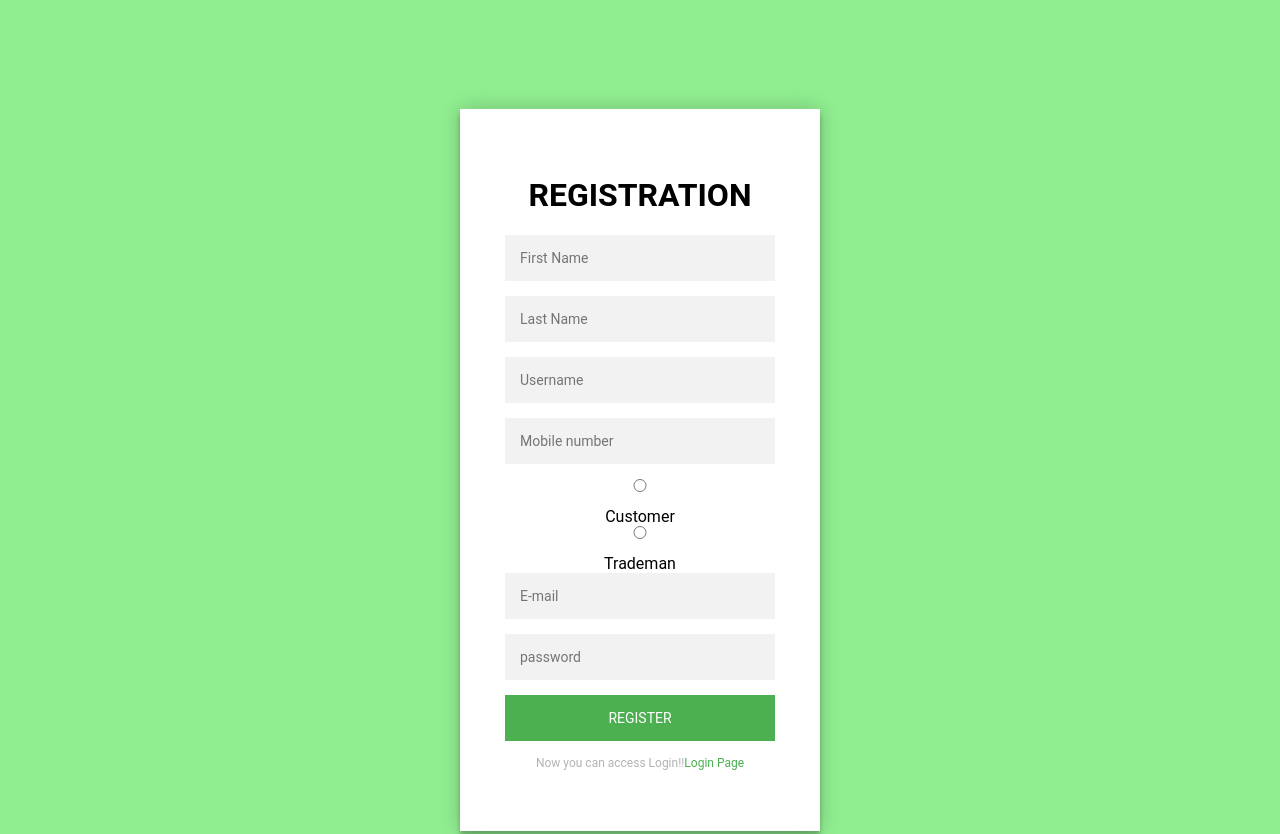
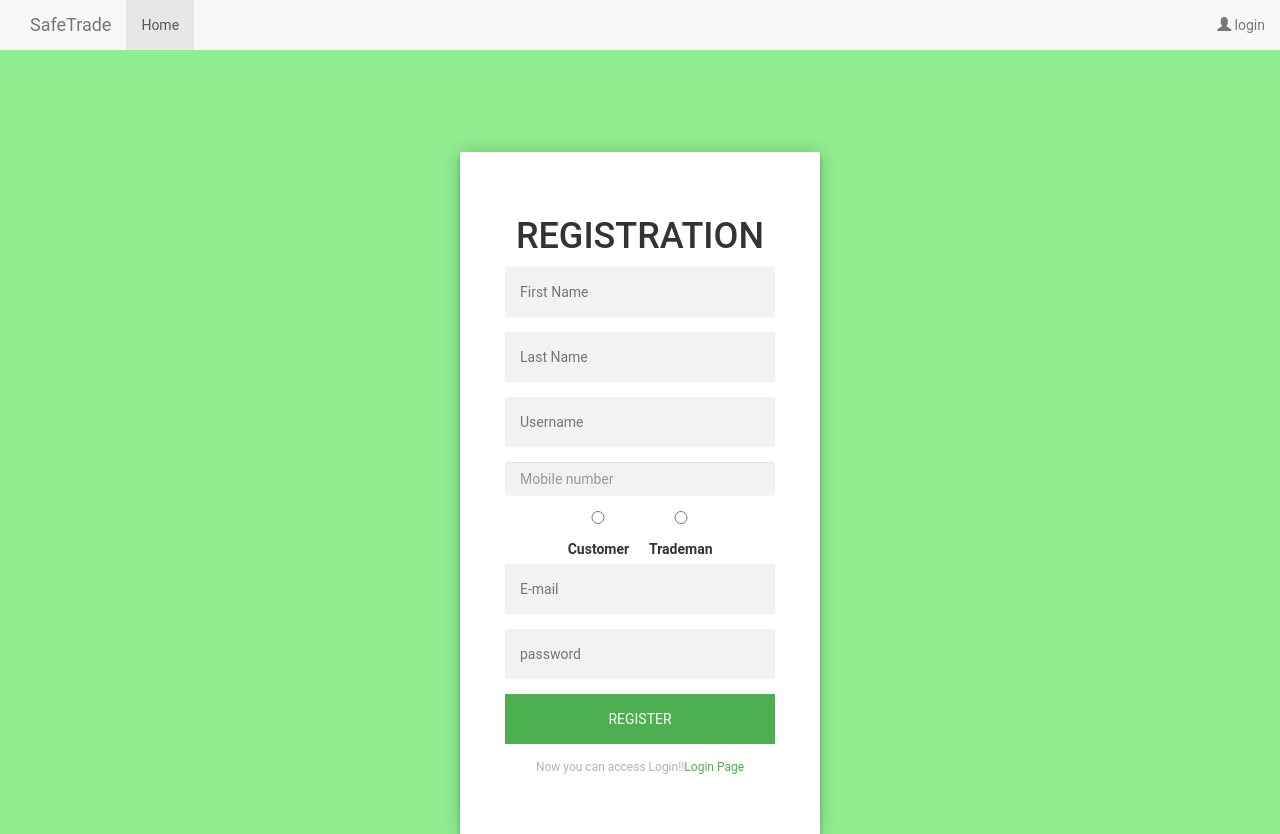
Before and after one commit to nikunj0777/comp606A2, a PHP site: page /Registration.php in a window 1280 px wide. Shown: the top 834 px of the page. Run offline with PHP 8.4, Linux system fonts and the light colour scheme.

Commit message:
Update Registration.php

```diff
--- a/Registration.php
+++ b/Registration.php
@@ -1,10 +1,31 @@
 <html>
 <head>
+	<meta charset="utf-8">
+	<meta name="viewport" content="width=device-width, initial-scale=1">
+	<link rel="stylesheet" href="https://maxcdn.bootstrapcdn.com/bootstrap/3.4.0/css/bootstrap.min.css">
+	<script src="https://ajax.googleapis.com/ajax/libs/jquery/3.4.1/jquery.min.js"></script>
+	<script src="https://maxcdn.bootstrapcdn.com/bootstrap/3.4.0/js/bootstrap.min.js"></script>
+
    <link rel="stylesheet" type="text/css" href="Style.css">
 
 <title>Registration</title>
 	</head>
 <body>
+
+<nav class="navbar-default">
+			<div class="container-fluid">
+				<div class="navbar-header">
+					<a class="navbar-brand" href="#">SafeTrade</a>
+				</div>
+				<ul class="nav navbar-nav">
+					<li class="active"><a href="#">Home</a></li>
+				</ul>
+				<ul class="nav navbar-nav navbar-right">
+        <li><a href="Login.php"><span class="glyphicon glyphicon-user"></span> login</a></li>
+
+				</ul>
+			</div>
+    </nav>
 <div class="login-page">
   <div class="form">
      <h1 class="register"> REGISTRATION </h1>
```
